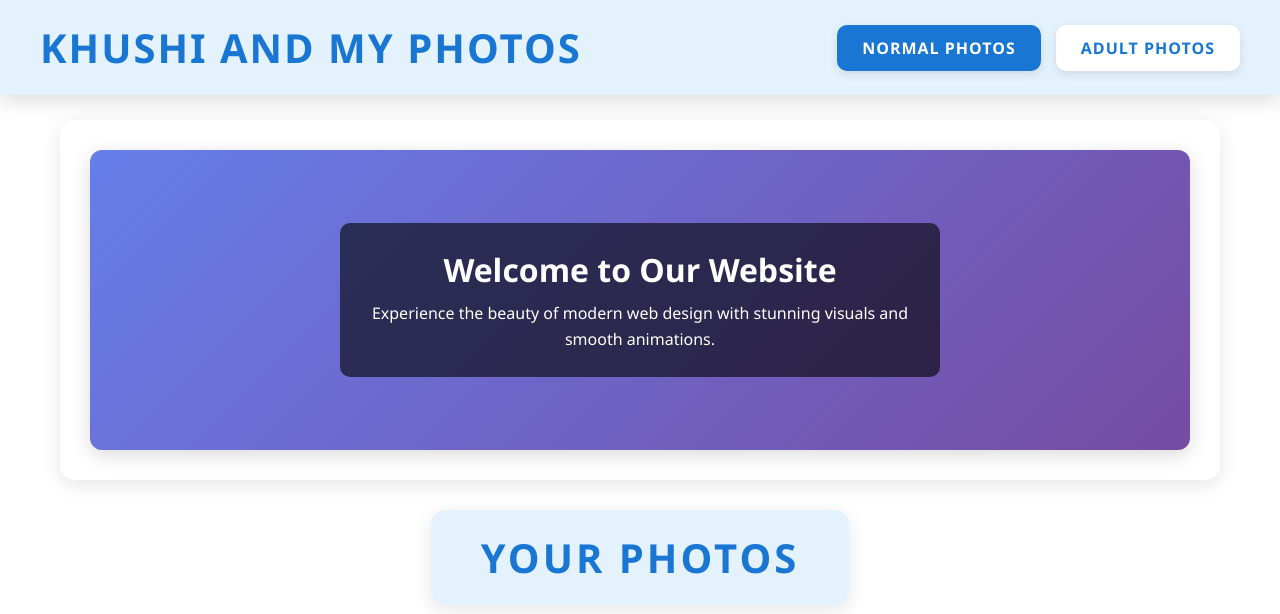
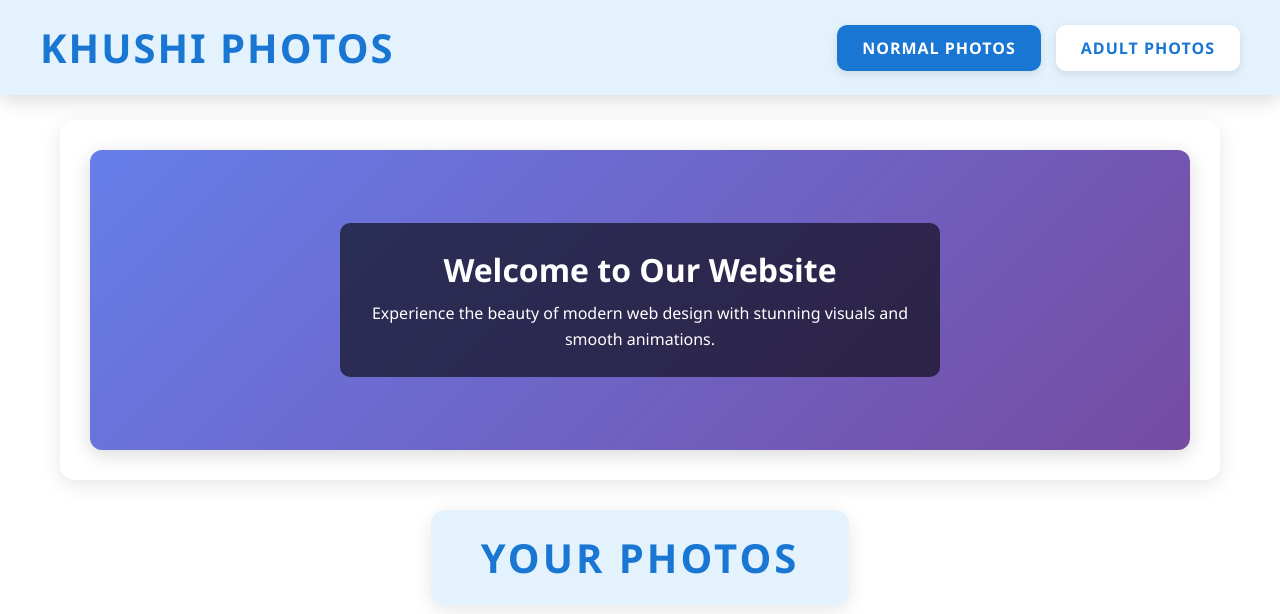
Before and after one commit to inder9518/khushi, a plain HTML site: page INDEX.HTML in a window 1280 px wide. Shown: the top 614 px of the page. Drawn offline with Linux system fonts and the light colour scheme.

Commit message:
Update INDEX.HTML

```diff
--- a/INDEX.HTML
+++ b/INDEX.HTML
@@ -391,7 +391,7 @@
   <div class="header">
     <div class="header-container">
       <div class="logo">
-        <h1>KHUSHI AND MY PHOTOS</h1>
+        <h1>KHUSHI PHOTOS</h1>
       </div>
       <div class="menu-toggle" id="menu-toggle">
         <span></span><span></span><span></span>
```
